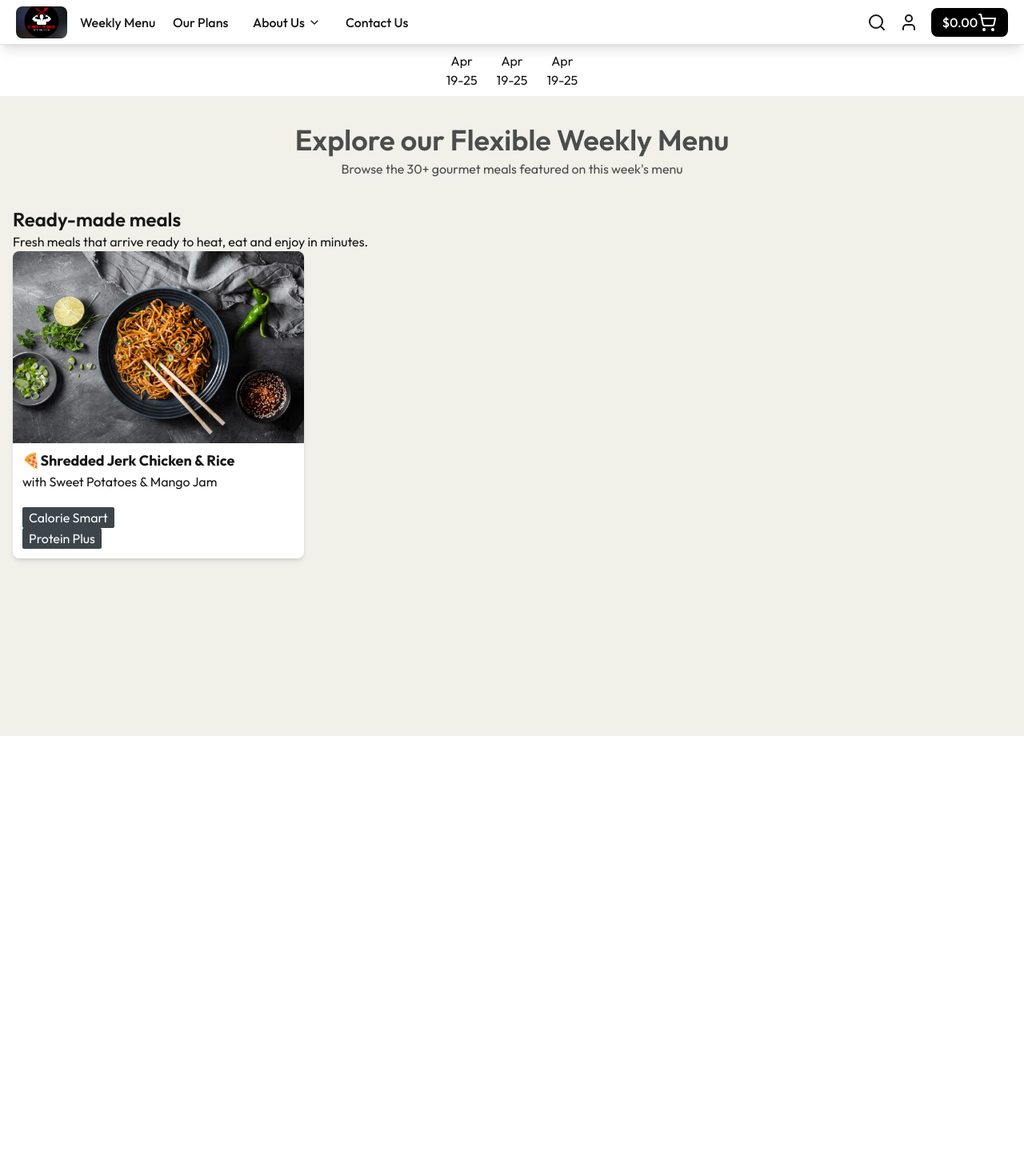
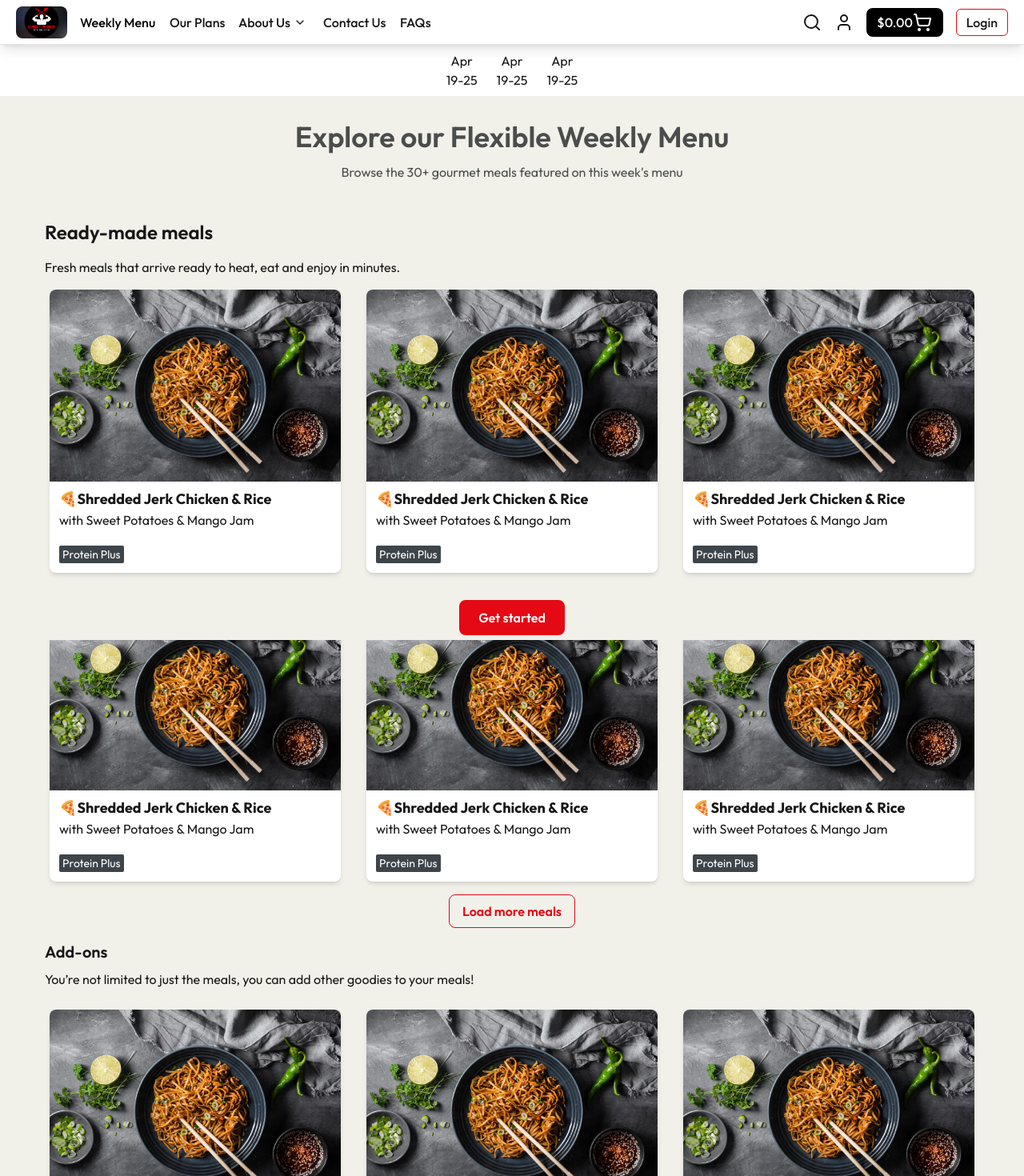
Before and after one commit to Devoptiv01/fit-mafia-tiffen, a Next.js app: page /weekly-menu in a window 1280 px wide. Shown: the top 1470 px of the page at 80% size. Before the commit the page ends 920 px from the top, so only its background shows below. Built offline with nearby package versions, Linux system fonts and the light colour scheme.

Commit message:
Implement user subscription and payment models; update auth options and UI components

```diff
--- a/src/app/api/auth/[...nextauth]/option.ts
+++ b/src/app/api/auth/[...nextauth]/option.ts
@@ -83,7 +83,8 @@ export const authOptions: NextAuthOptions = {
         },
     },
     pages: {
-        signIn: '/sign-in'
+        signIn: '/sign-in',
+        signOut: '/sign-out'
     },
     session: {
         strategy: "jwt"
--- a/src/app/globals.css
+++ b/src/app/globals.css
@@ -6,17 +6,12 @@
 :root {
   --background: #ffffff;
   --foreground: #171717;
-  --fit-red: #E50914;
-  --fit-grey: #1C1C1C;
-  --fit-brown: #F2E7DC;
+
 }
 
 @theme inline {
   --color-background: var(--background);
   --color-foreground: var(--foreground);
-  --color-fit-red: var(--fit-red);
-  --color-fit-grey: var(--fit-grey);
-  --color-fit-brown: var(--fit-brown);
 
   --font-sans: var(--font-geist-sans);
   --font-mono: var(--font-geist-mono);
--- a/src/app/weekly-menu/page.tsx
+++ b/src/app/weekly-menu/page.tsx
@@ -1,3 +1,5 @@
+import GetBtn from '@/components/buttons/GetBtn'
+import MealCard from '@/components/main/MealCard'
 import Image from 'next/image'
 import React from 'react'
 
@@ -23,46 +25,72 @@ const Page = () => {
 
       </div>
 
-      <div className="w-full h-screen bg-[#F1F1EA] ">
+      <div className="w-full h-full pb-10 bg-[#F1F1EA] flex flex-col gap-4">
 
-        <div className="w-full flex flex-col justify-center items-center gap-1 h-[138px]">
-          <h2 className='text-4xl font-semibold text-[#4b4d4c] '>Explore our Flexible Weekly Menu</h2>
-          <h4 className='text-base text-[#4b4d4c]'>Browse the 30+ gourmet meals featured on this week's menu</h4>
+        <div className="w-full flex flex-col gap-4">
+          <div className="w-full flex flex-col justify-center items-center gap-3 h-[138px] px-4 text-center">
+            <h2 className='sm:text-4xl text-3xl font-medium sm:font-semibold text-[#4b4d4c] '>Explore our Flexible Weekly Menu</h2>
+            <h4 className='sm:text-base text-sm text-[#4b4d4c]'>Browse the 30+ gourmet meals featured on this week's menu</h4>
           </div>
 
           {/* // Ready Meals  */}
-        <div className="w-full px-4 ">
+          <div className="w-full px-4 flex flex-col gap-4 ">
+
+            <div className="w-fit flex flex-col gap-4 mx-3 md:mx-10">
               <h2 className='text-2xl font-semibold '>Ready-made meals</h2>
               <h4>Fresh meals that arrive ready to heat, eat and enjoy in minutes.</h4>
-
-          <div className="w-full">
-            {/* // Cards  */}
-            <div className="w-[364px] h-full bg-white rounded-lg shadow-md flex flex-col justify-center items-center gap-2">
-              <div className="relative w-full h-[240px] rounded-t-lg overflow-hidden">
-                <Image
-                  src={'/temp/temp.webp'}
-                  alt='meals'
-                  fill
-                  style={{ objectFit: 'cover' }}
-                />
             </div>
 
-              <div className="w-full p-3 pt-0">
-                <h3 className='font-bold text-lg '>🍕Shredded Jerk Chicken & Rice</h3>
-                <h4 className='text-base '>with Sweet Potatoes & Mango Jam</h4>
+            <div className="w-full h-full flex gap-3 sm:gap-5 xl:gap-8 flex-wrap justify-center items-center">
+              {/* // Cards  */}
+              {Array(6).fill(0).map((e, i) => {
+                return (
+                  <MealCard image='/temp/temp.webp' title='🍕Shredded Jerk Chicken & Rice' desc='with Sweet Potatoes & Mango Jam' />
+                )
+              })}
             </div>
 
-              <div className="w-full p-3 pt-0">
-                <h5 className='w-fit px-2 py-[1px] bg-[#3D454B] text-white rounded-sm'>Calorie Smart</h5>
-                <h5 className='w-fit px-2 py-[1px] bg-[#3D454B] text-white rounded-sm'>Protein Plus</h5>
-              </div>
+            <button className='px-4 py-2 border border-fit-red w-fit  rounded-lg mx-auto font-semibold text-base text-fit-red hover:bg-fit-red hover:text-white'>Load more meals</button>
 
           </div>
         </div>
 
+        <div className="w-full flex flex-col gap-4">
+          <div className="w-fit flex flex-col gap-2 px-4 h-[70px] mx-3 md:mx-10 ">
+            <h2 className='sm:text-xl text-lg font-semibold '>
+            Add-ons
+              </h2>
+            <h4 className='sm:text-base text-sm '>
+            You’re not limited to just the meals, you can add other goodies to your meals!
+              </h4>
           </div>
 
+          {/* // Ready Meals  */}
+          <div className="w-full px-4 flex flex-col gap-4 ">
+
+            <div className="w-full h-full flex gap-3 sm:gap-5 xl:gap-8 flex-wrap justify-center items-center">
+              {/* // Cards  */}
+              {Array(6).fill(0).map((e, i) => {
+                return (
+                  <MealCard image='/temp/temp.webp' title='🍕Shredded Jerk Chicken & Rice' desc='with Sweet Potatoes & Mango Jam' />
+                )
+              })}
             </div>
+
+            <button className='px-4 py-2 border border-fit-red w-fit  rounded-lg mx-auto font-semibold text-base text-fit-red hover:bg-fit-red hover:text-white'>Load more meals</button>
+
+          </div>
+        </div>
+
+        <div className="w-full h-full flex justify-center py-4 pt-5 sticky bottom-0 bg-[#F1F1EA]">
+          <GetBtn  link='/our-plans' content='Get started'/>
+        </div>
+
+        <h4 className='text-center px-4 text-base '>Enjoy flavourful meals with no fuss. Pick your dishes, skip weeks, cancel anytime.</h4>
+      </div>
+
+
+
     </div>
   )
 }
--- a/src/components/header/Header.tsx
+++ b/src/components/header/Header.tsx
@@ -1,13 +1,16 @@
-import { ChevronDown, Search, ShoppingCart, User } from 'lucide-react'
+import { AlignJustify, ChevronDown, HammerIcon, Search, ShoppingCart, User } from 'lucide-react'
 import Image from 'next/image'
+import Link from 'next/link'
 import React from 'react'
 
 const Header = () => {
     return (
         <div className='flex justify-between items-center px-5 w-full h-[56px] shadow-lg border-b border-[#0000001c] bg-[#fff] font-medium'>
 
+            <div className="w-full hidden md:block">
+                <div className="w-full flex justify-between items-center">
                     {/* // first part of the header */}
-            <div className="flex items-center gap-4 w-full">
+                    <div className="flex items-center gap-4 w-full ">
                         <div className="relative h-10 w-16 rounded-lg overflow-hidden">
                             <Image
                                 src={'/icons/header/logo.png'}
@@ -17,29 +20,53 @@ const Header = () => {
                             />
                         </div>
                         <div className="w-fit">
-                    <ul className='flex gap-5 items-center w-full '>
-                        <li className='w-full min-w-24 flex items-center gap-1 group hover:text-red-700 duration-300 cursor-pointer'>Weekly Menu
-                            {/* <ChevronDown className="w-4 h-4 group-hover:-rotate-180 transition-transform duration-300 ease-in-out" /> */}
+                            <ul className='flex gap-3 lg:gap-4 items-center w-full '>
+                                <li className='w-full min-w-24 flex items-center gap-1 text-black group hover:text-red-700 duration-300 cursor-pointer'>
+                                    <Link href={'/weekly-menu'}>Weekly Menu</Link>
                                 </li>
-                        <li className='w-full min-w-[80px] flex items-center gap-1 group hover:text-red-700 duration-300 cursor-pointer'>Our Plans
-                            {/* <ChevronDown className="w-4 h-4 group-hover:-rotate-180 transition-transform duration-300 ease-in-out" /> */}
+                                <li className='w-full min-w-[70px] flex items-center gap-1 group hover:text-red-700 duration-300 cursor-pointer'>
+                                    <Link href={'/our-plans'}>Our Plans</Link>
                                 </li>
-                        <li className='w-full min-w-24 flex items-center gap-1 group hover:text-red-700 duration-300 cursor-pointer'>About Us
-                            <ChevronDown className="w-4 h-4 group-hover:-rotate-180 transition-transform duration-300 ease-in-out" />
+                                <li className='w-full min-w-[90px] flex items-center gap-1 group hover:text-red-700 duration-300 cursor-pointer'>About Us
+                                    <ChevronDown className="w-4 h-4 group-hover:-rotate-180 transition-transform duration-[400] ease-linear" />
                                 </li>
-                        <li className='w-full  flex items-center gap-1 group hover:text-red-700 duration-300 cursor-pointer'>Contact Us
-                            {/* <ChevronDown className="w-4 h-4 group-hover:-rotate-180 transition-transform duration-300 ease-in-out" /> */}
+                                <li className='w-full min-w-20 flex items-center gap-1 group hover:text-red-700 duration-300 cursor-pointer'>
+                                    <Link href={'/contact-us'}>Contact Us</Link>
+                                </li>
+                                <li className='w-full  flex items-center gap-1 group hover:text-red-700 duration-300 cursor-pointer'>
+                                    <Link href={'/faqs'}>FAQs</Link>
                                 </li>
                             </ul>
                         </div>
                     </div>
 
                     {/* // Second part of the header */}
-            <div className="flex justify-end items-center gap-4 w-full">
+                    <div className="flex justify-end items-center gap-4 w-full  ">
                         <button className='hover:text-red-700 duration-300'> <Search /> </button>
                         <div className="hover:text-red-700 duration-300"> <User />  </div>
                         <div className="h-9 w-24 bg-black text-white hover:scale-105 duration-300 cursor-pointer rounded-lg flex justify-center items-center">
-                    {'$0.00 '} <ShoppingCart /></div>
+                            {'$0.00 '} <ShoppingCart />
+                        </div>
+                        <button className='px-3 py-1 border border-fit-red rounded-md '>Login</button>
+                    </div>
+                </div>
+            </div>
+
+            <div className="w-full hidden max-md:block ">
+                <div className="w-full flex justify-between items-center gap-4 ">
+                    <button><AlignJustify /></button>
+                    <div className="relative h-10 w-16 rounded-lg overflow-hidden">
+                        <Image
+                            src={'/icons/header/logo.png'}
+                            alt='logo'
+                            fill
+                            style={{ objectFit: 'cover' }}
+                        />
+                    </div>
+                    <div className="h-8 w-24 bg-black text-[12px] text-white hover:scale-105 duration-300 cursor-pointer rounded-lg flex justify-center items-center">
+                        {'$0.00 '} <ShoppingCart />
+                    </div>
+                </div>
             </div>
         </div>
     )
--- /dev/null
+++ b/src/components/main/MealCard.tsx
@@ -0,0 +1,33 @@
+import Image from 'next/image'
+import React from 'react'
+
+const MealCard = ({image, title, desc, veg = false, calSmart = false, tags}: {image:string, title: string, desc: string, veg?: boolean, calSmart?: boolean, tags?:string[]} ) => {
+    return (
+        <>
+            <div className="w-[364px] h-full bg-white rounded-lg shadow-md flex flex-col justify-center items-center gap-2">
+                <div className="relative w-full h-[240px] rounded-t-lg overflow-hidden">
+                    <Image
+                        src={image}
+                        alt='meals'
+                        fill
+                        style={{ objectFit: 'cover' }}
+                    />
+                </div>
+
+                <div className="w-full p-3 pt-0">
+                    <h3 className='font-bold text-lg '>{title}</h3>
+                    <h4 className='text-base '>{desc}</h4>
+                </div>
+
+                <div className="w-full p-3 pt-0 flex gap-2 items-center text-sm text-white">
+                    {veg && <h5 className='w-fit px-1 py-[1px] bg-[#75C26D] rounded-sm'>Vegetarian</h5>}
+                    {calSmart && <h5 className='w-fit px-1 py-[1px] bg-[#61DFFF] rounded-sm'>Calorie Smart</h5>}
+                    <h5 className='w-fit px-1 py-[1px] bg-[#3D454B] rounded-sm'>Protein Plus</h5>
+                </div>
+
+            </div>
+        </>
+    )
+}
+
+export default MealCard
--- a/src/lib/types.ts
+++ b/src/lib/types.ts
@@ -0,0 +1,9 @@
+
+export enum MealsPlanEnum {
+    chefsChoice = "Chef's Choice",
+    proteinPlus = "Protein Plus",
+    poultryFishVeggie = "Poultry, Fish, & Veggie",
+    calorieSmart = "Calorie Smart",
+    keto = "Keto",
+    glp1Balance = "GLP-1 Balance"
+};
--- a/tailwind.config.js
+++ b/tailwind.config.js
@@ -9,7 +9,13 @@ module.exports = {
     "./src/**/*.{js,ts,jsx,tsx,mdx}",
   ],
   theme: {
-    extend: {},
+    extend: {
+      colors: {
+        'fit-red': '#E50914',
+        'fit-grey': '#1C1C1C',
+        'fit-brown': '#F2E7DC',
+      },
+    },
   },
   plugins: [],
 }
```
Also changed, not shown: src/app/api/v1/subscribe-plan/route.ts (added, +25 -0 lines), src/models/mealsPlan.Model.ts (added, +24 -0 lines), src/models/paymentHistory.Model.ts (added, +44 -0 lines), src/models/user.Model.ts (added, +60 -0 lines). Lines whose indentation alone changed are shown as unchanged.
